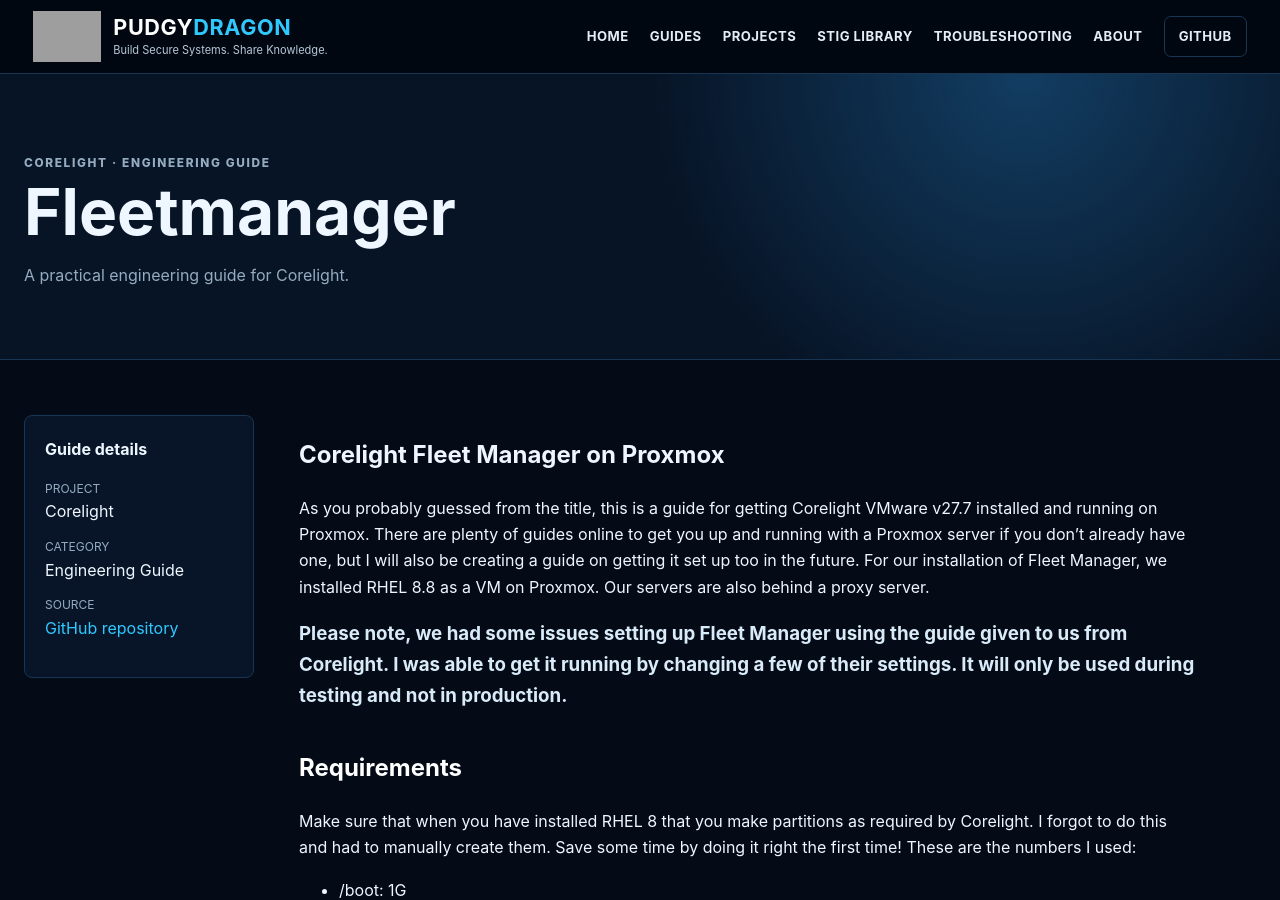
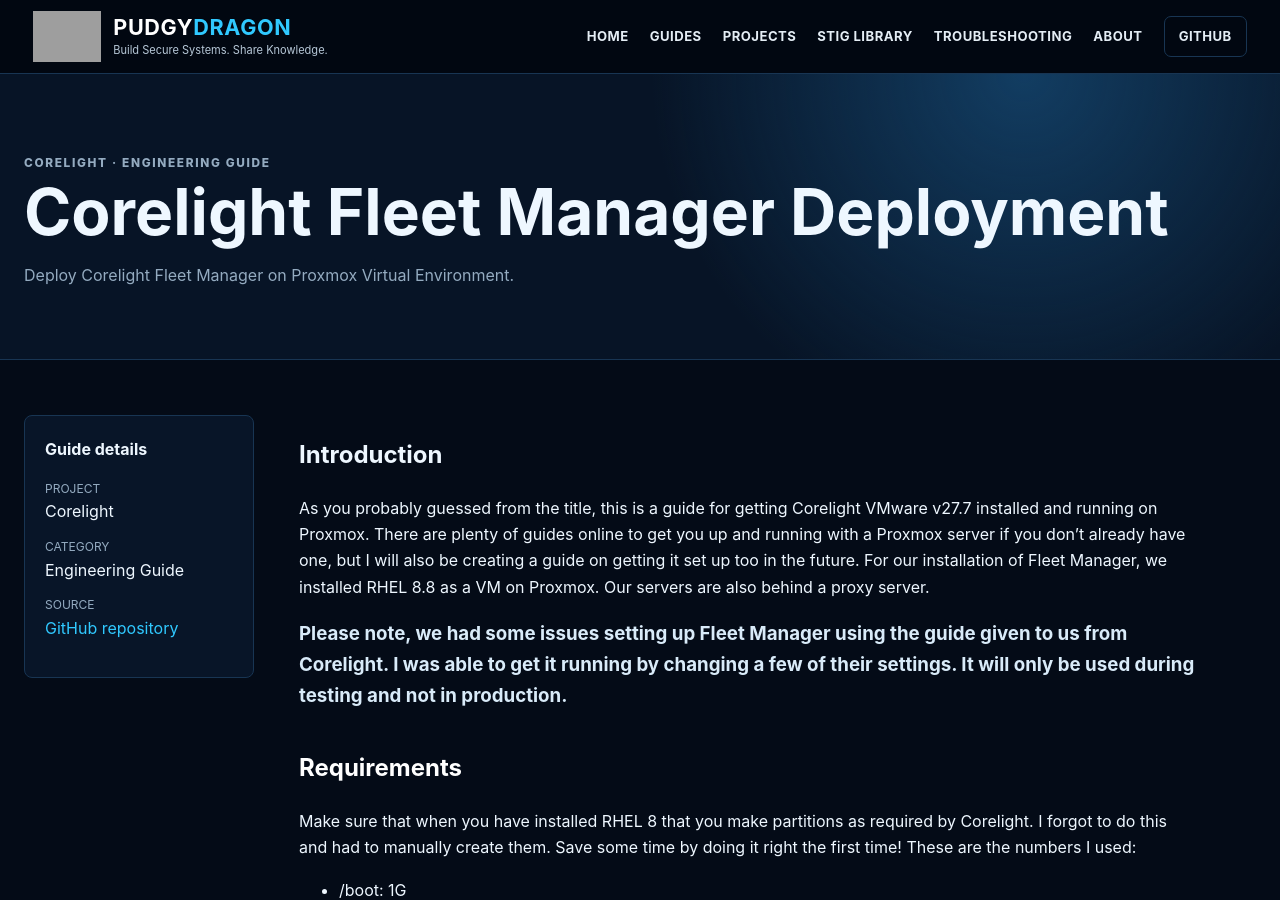
Before and after one commit to PudgyDragon/pudgydragon.github.io, a Jekyll site: the page built from _guides/corelight-vmwaresensor-fleetmanager.md, in a window 1280 px wide and 900 px high. Built offline with Jekyll 4.4.1, drawn with Linux system fonts in a browser that asks for light colours; grey boxes are pictures that could not be loaded.

Commit message:
Update corelight-vmwaresensor-fleetmanager.md

```diff
--- a/_guides/corelight-vmwaresensor-fleetmanager.md
+++ b/_guides/corelight-vmwaresensor-fleetmanager.md
@@ -1,12 +1,12 @@
 ---
-title: "Fleetmanager"
+title: "Corelight Fleet Manager Deployment"
 project: "Corelight"
 category: "Engineering Guide"
-description: "A practical engineering guide for Corelight."
+description: "Deploy Corelight Fleet Manager on Proxmox Virtual Environment."
 source_url: "https://github.com/PudgyDragon/Corelight/blob/main/VMwareSensor/FleetManager.md"
 ---
 
-# Corelight Fleet Manager on Proxmox
+# Introduction
 As you probably guessed from the title, this is a guide for getting Corelight VMware v27.7 installed and running on Proxmox. There are plenty of guides online to get you up and running with a Proxmox server if you don't already have one, but I will also be creating a guide on getting it set up too in the future. For our installation of Fleet Manager, we installed RHEL 8.8 as a VM on Proxmox. Our servers are also behind a proxy server.
 
 ### Please note, we had some issues setting up Fleet Manager using the guide given to us from Corelight. I was able to get it running by changing a few of their settings. It will only be used during testing and not in production.
```
